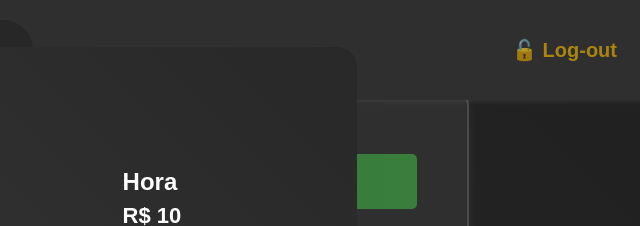
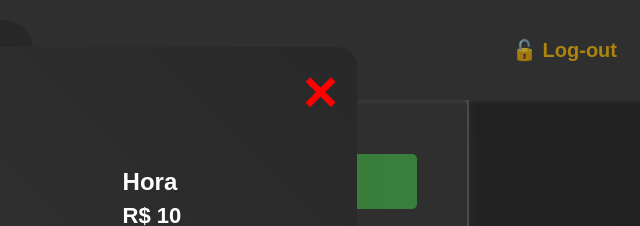
Before and after one commit to OrgGerencEstacionamento/GerencEstacionamento, a website: page src/main/resources/templates/vacancies/index.html in a window 1280 px wide. Both pictures are taken after a click on the element "02". Shown: the top 226 px of the page, 633-1273 px from the left. Drawn offline with Linux system fonts and the light colour scheme; files that its build step writes are made by us from their sources.

Commit message:
Botão X

```diff
--- a/src/main/resources/static/css/vacancies/style.css
+++ b/src/main/resources/static/css/vacancies/style.css
@@ -355,3 +355,18 @@ body {
     grid-column: span 1;
     justify-self: center;
 }
+
+.close-button {
+    position: absolute;
+    top: 10px;
+    right: 19px;
+    font-size: 60px;
+    font-weight: bold;
+    cursor: pointer;
+    color: red;
+    background: none;
+    border: none;
+}
+.close-button:hover {
+    color: darkred;
+}
--- a/src/main/resources/static/js/vacancies/index.js
+++ b/src/main/resources/static/js/vacancies/index.js
@@ -1,15 +1,21 @@
 let popUp = document.querySelector(".pop_up");
 let contentPopup = document.querySelector(".content_popup");
+let closeButton = document.getElementById("close-popup");
 
 contentPopup.addEventListener('click', (event) => {
     event.stopPropagation();
 });
 
 function showOccupation() {
-    if(popUp.style.display == "flex") {
+    if (popUp.style.display == "flex") {
         popUp.style.display = "none";
         return;
     }
 
     popUp.style.display = "flex";
 }
+
+// Fecha o popup ao clicar no botão "X"
+closeButton.addEventListener("click", function () {
+    popUp.style.display = "none";
+});
--- a/src/main/resources/templates/vacancies/index.html
+++ b/src/main/resources/templates/vacancies/index.html
@@ -9,8 +9,8 @@
 </head>
 <body>
     <div onclick="showOccupation()" class="pop_up">
-        <div id="oi"></div>
         <div onclick="" class="content_popup">
+            <span id="close-popup" class="close-button">&times;</span>
             <h1>Opções de ocupação</h1>
             <div class="daily_and_our">
                 <div class="daily">
```
